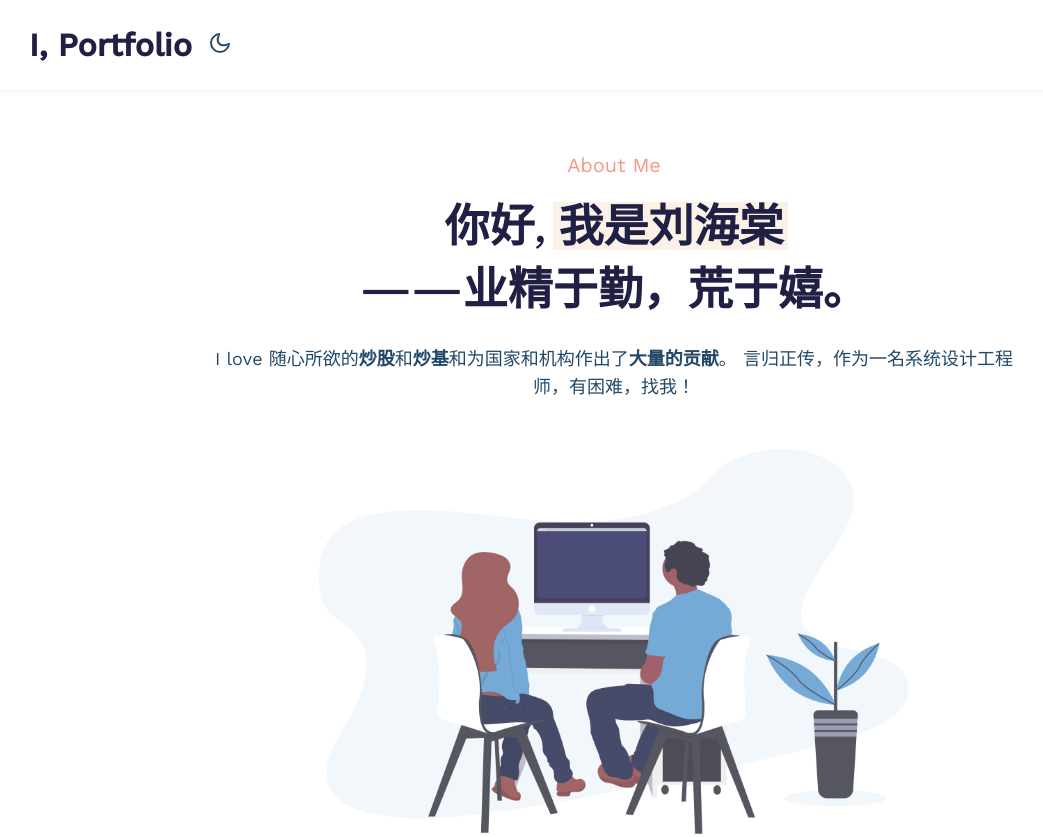
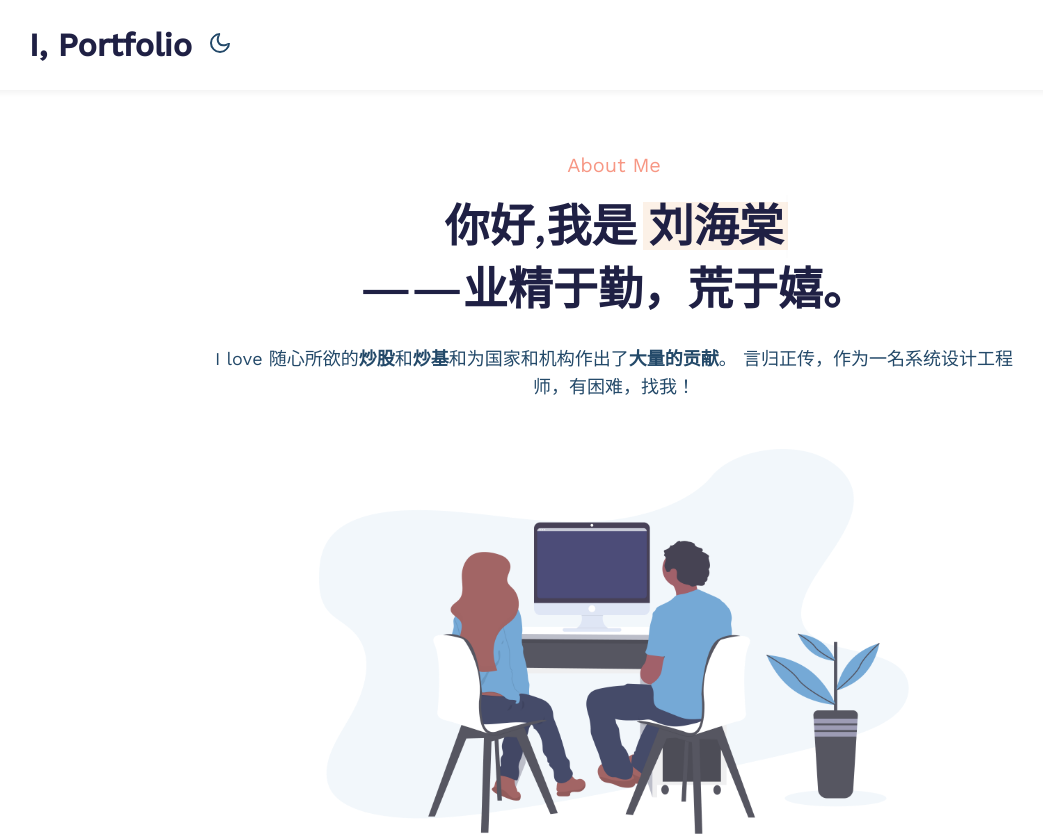
Before and after one commit to whu-lawyulou/whu-lawyulou.github.io, a plain HTML site: page index.html in a window 1280 px wide. Shown: the top 837 px of the page, without its empty margins (26-1069 px from the left). Drawn offline with nearby package versions, Linux system fonts and the light colour scheme.

Commit message:
Update index.html

```diff
--- a/index.html
+++ b/index.html
@@ -140,7 +140,7 @@ Author URL: http://w3layouts.com
         <div class="banner-wrapper text-center">
             <div class="">
                 <span class="text">About Me</span>
-                <h1 class="mb-4 title">你好, <span class="type-js"><span class="text-js">我是刘海棠</span></span><br>
+                <h1 class="mb-4 title">你好,我是 <span class="type-js"><span class="text-js">刘海棠</span></span><br>
                     ——业精于勤，荒于嬉。</h1>
                 <p class="mx-lg-5">I love 随心所欲的<strong>炒股</strong>和<strong>炒基</strong>和为国家和机构作出了<strong>大量的贡献</strong>。
                     言归正传，作为一名系统设计工程师，有困难，找我！
```
